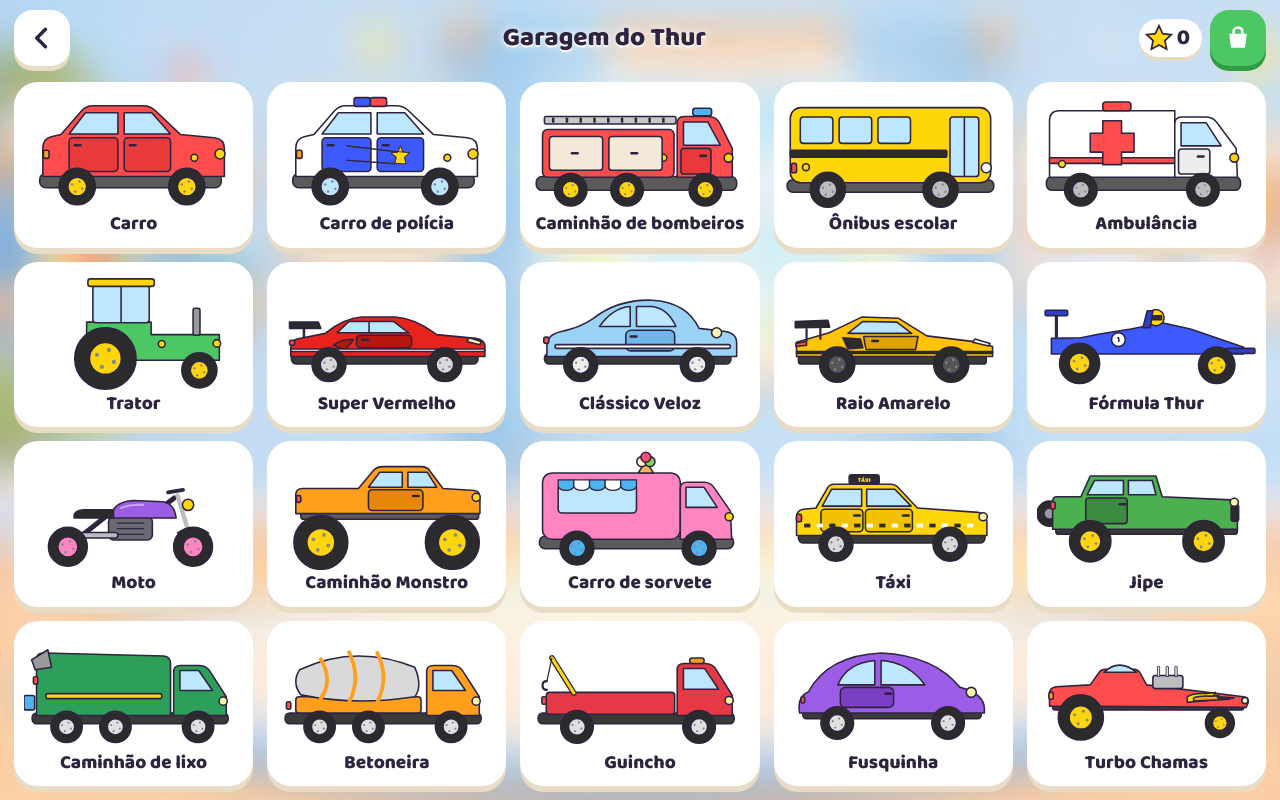
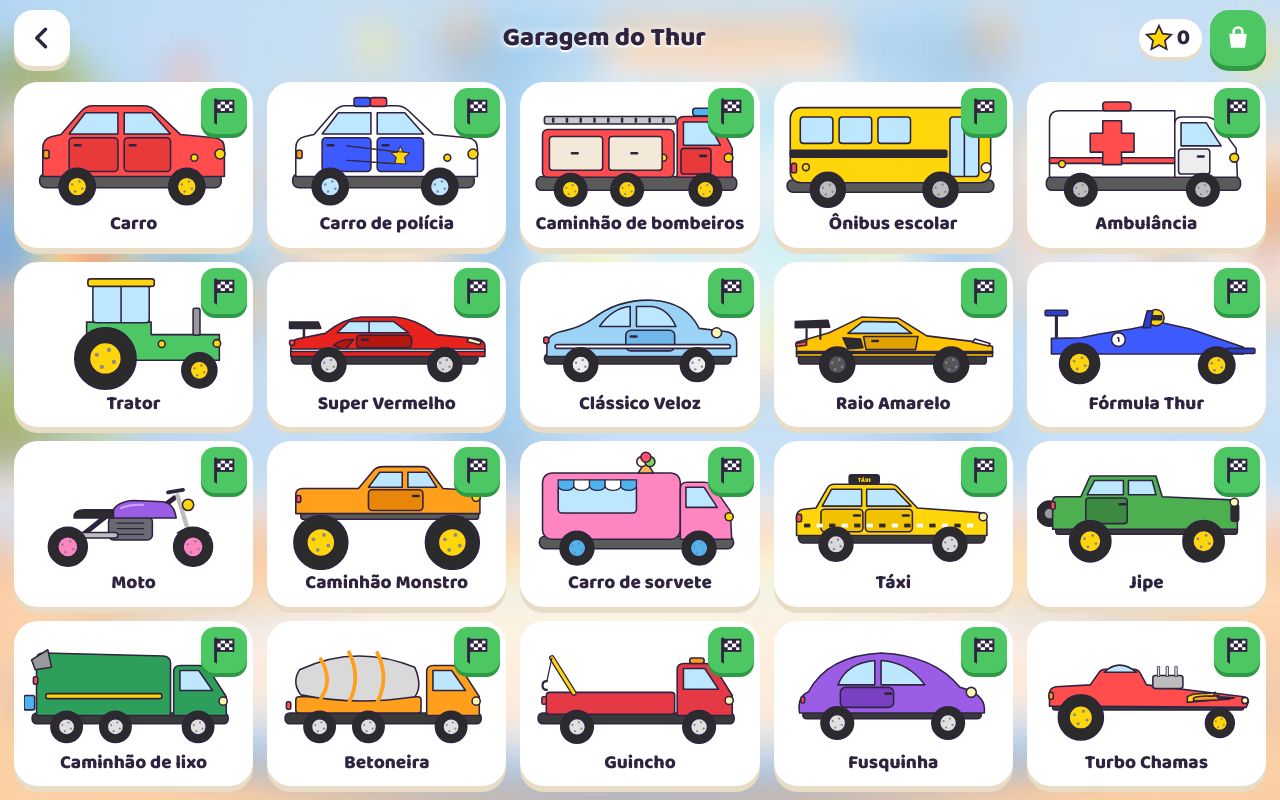
Before and after one commit to consultor-pro/Turma-do-Thur, a plain HTML site: page index.html in a window 1280 px wide. Both pictures are taken after a click on the button "Garagem". Drawn offline with Linux system fonts and the light colour scheme.

Commit message:
v5.8: correr direto da garagem, sem montar
Co-Authored-By: Claude Opus 5.5 <noreply@anthropic.com>
Claude-Session: https://claude.ai/code/session_01VTERQBLuVeugfni9veSiN1

```diff
--- a/app.css
+++ b/app.css
@@ -406,3 +406,9 @@ canvas.full{position:absolute;inset:0;width:100%;height:100%;touch-action:none;d
 #helper[data-v="pista"]{left:auto;right:10px;bottom:auto;top:64px}
 #helper[data-v="montar"]{left:auto;right:12px;bottom:12px}
 .peek{display:none!important}
+
+/* correr direto, sem montar */
+.card.car{position:relative}
+.runbtn{position:absolute;top:6px;right:6px;width:46px;height:46px;border-radius:14px;background:#4CC764;box-shadow:0 4px 0 #2F9A45;display:grid;place-items:center}
+.runbtn svg{width:30px;height:30px}
+.runbtn:active{transform:translateY(3px);box-shadow:0 1px 0 #2F9A45}
--- a/app.js
+++ b/app.js
@@ -461,7 +461,7 @@ window.TH={$,$$,show,pop,speak,party,hop,actx,cfg,rnd,onShow,splashSound,complet
 /* ---------- início ---------- */
 {const h=location.hash.slice(1);show(['galeria','adesivos','letras','palavras','pixpick','revpick','garagem','loja'].includes(h)?h:'home',false)}
 try{speechSynthesis.getVoices()}catch(e){}
-const APP_VER='5.7';$('#appVer').textContent='Versão '+APP_VER;
+const APP_VER='5.8';$('#appVer').textContent='Versão '+APP_VER;
 if('serviceWorker' in navigator){try{const sw=navigator.serviceWorker,had=!!sw.controller;let re=false;
   sw.register('sw.js',{updateViaCache:'none'}).then(reg=>{reg.update().catch(()=>{});setInterval(()=>reg.update().catch(()=>{}),20*60*1000);document.addEventListener('visibilitychange',()=>{if(!document.hidden)reg.update().catch(()=>{})})}).catch(()=>{});
   sw.addEventListener('controllerchange',()=>{if(!had||re)return;re=true;toast('Atualizando o app…');setTimeout(()=>location.reload(),600)})}catch(e){}}
--- a/carros.js
+++ b/carros.js
@@ -300,11 +300,11 @@ const honk=()=>{tone('square',440,420,.15,.07);tone('square',350,340,.2,.07,.18)
 const clank=()=>{tone('square',900,500,.06,.08);tone('triangle',300,200,.12,.12,.04)};
 
 /* ---------- garagem ---------- */
-function garage(){const d=done();$('#garGal').innerHTML=V.map((v,i)=>`<button class="card car" data-v="${i}">${carSvg(v)}${d.includes(v.id)?'<span class="badge"><svg viewBox="0 0 32 32"><path d="M6 17l7 7L26 9" fill="none" stroke="#fff" stroke-width="5" stroke-linecap="round" stroke-linejoin="round"/></svg></span>':''}<span>${v.n}</span></button>`).join('')}
+function garage(){const d=done();$('#garGal').innerHTML=V.map((v,i)=>`<button class="card car" data-v="${i}">${carSvg(v)}${d.includes(v.id)?'<span class="badge"><svg viewBox="0 0 32 32"><path d="M6 17l7 7L26 9" fill="none" stroke="#fff" stroke-width="5" stroke-linecap="round" stroke-linejoin="round"/></svg></span>':''}<span>${v.n}</span><span class="runbtn" data-run="${i}" role="button" aria-label="Correr direto com o ${v.n}"><svg viewBox="0 0 32 32"><path d="M7 4v26" stroke="#2E2440" stroke-width="3" stroke-linecap="round"/><rect x="8" y="5" width="18" height="12" fill="#fff" stroke="#2E2440" stroke-width="2"/><path d="M8 5h4.5v4H8zM17 5h4.5v4H17zM12.5 9H17v4h-4.5zM21.5 9H26v4h-4.5zM8 13h4.5v4H8zM17 13h4.5v4H17z" fill="#2E2440"/></svg></span></button>`).join('')}
 onShow.garagem=garage;
 window.openGaragem=()=>show('garagem');
 if($('#garagem').classList.contains('on'))garage();
-$('#garGal').onclick=e=>{const b=e.target.closest('.card');if(b){pop(520);openMontar(+b.dataset.v)}};
+$('#garGal').onclick=e=>{const r=e.target.closest('[data-run]');if(r){e.stopPropagation();pop(640);const i=+r.dataset.run;M.i=i;M.v=V[i];window.CARROS.openPistas();return}const b=e.target.closest('.card');if(b){pop(520);openMontar(+b.dataset.v)}};
 
 /* ---------- montar ---------- */
 const M={v:null,i:0,parts:[],drag:null,left:0};
```
Also changed, not shown: sw.js (+1 -1 lines).
